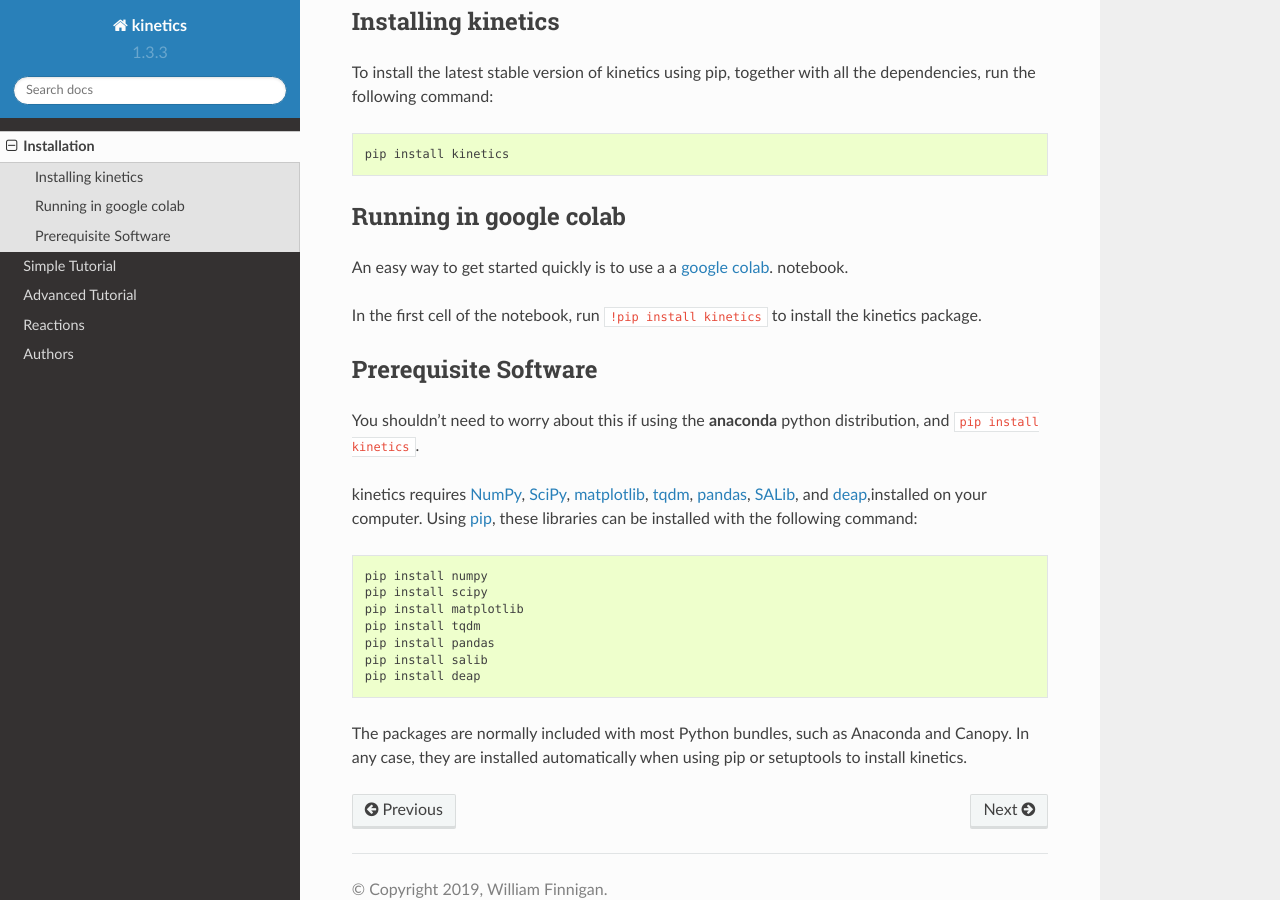
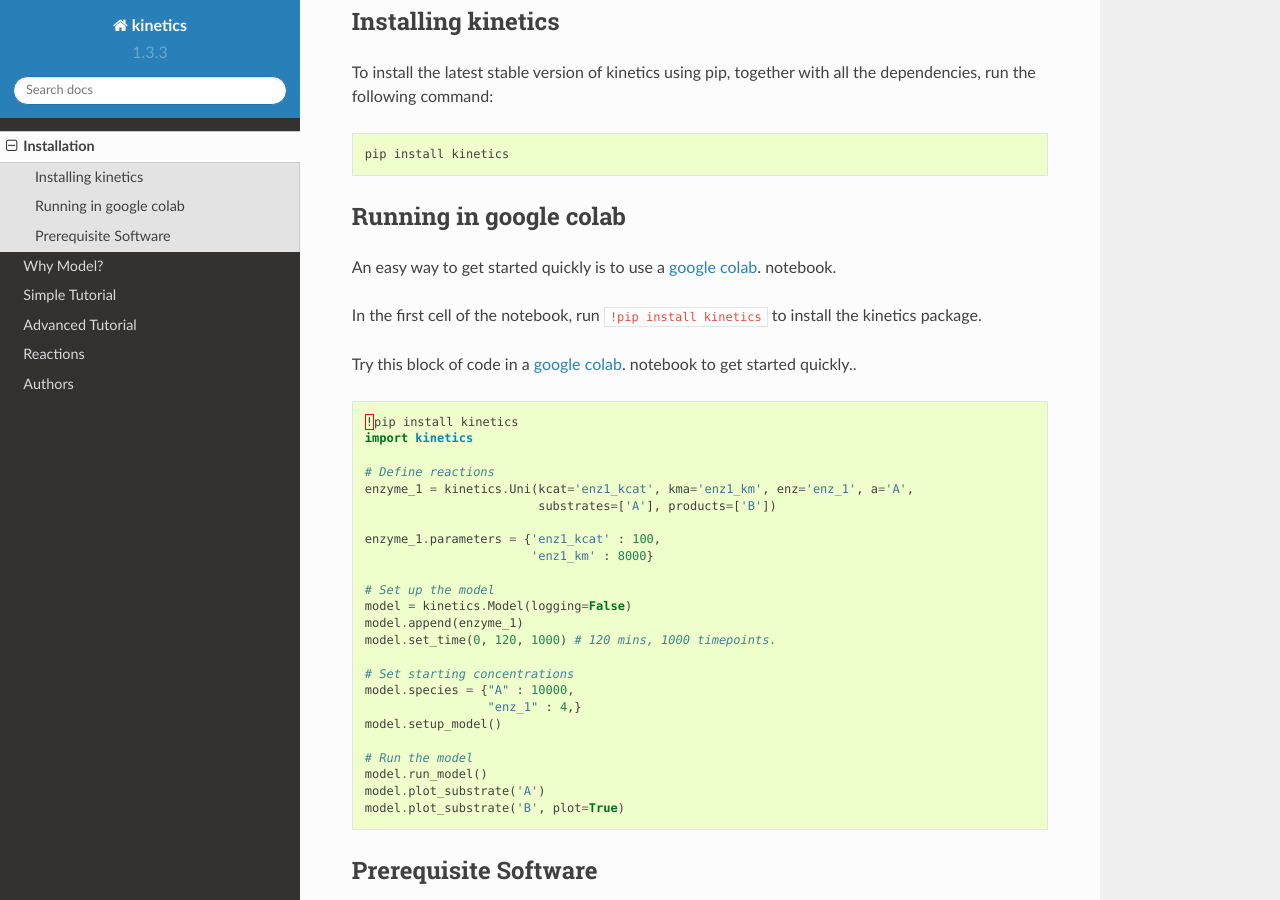
Before and after one commit to willfinnigan/kinetics, a Sphinx documentation site: the page built from docs/Installation.rst, in a window 1280 px wide and 900 px high, scrolled down 227 px. Built offline with Sphinx 7.4.7 and the Read the Docs theme 2.0.0, drawn with Linux system fonts in a browser that asks for light colours; pages that are not in the unit, such as notebooks, are missing from menus.

Commit message:
documentation and updated pingpong reaction

```diff
--- a/docs/Installation.rst
+++ b/docs/Installation.rst
@@ -17,12 +17,38 @@ dependencies, run the following command:
 
 Running in google colab
 -----------------------
-An easy way to get started quickly is to use a a `google colab
-<https://colab.research.google.com/>`_.
-notebook.
-
+An easy way to get started quickly is to use a `google colab <https://colab.research.google.com/>`_. notebook.
 
 In the first cell of the notebook, run  ``!pip install kinetics`` to install the kinetics package.
+
+Try this block of code in a `google colab <https://colab.research.google.com/>`_. notebook to get started quickly..
+
+.. code:: python
+
+    !pip install kinetics
+    import kinetics
+
+    # Define reactions
+    enzyme_1 = kinetics.Uni(kcat='enz1_kcat', kma='enz1_km', enz='enz_1', a='A',
+                            substrates=['A'], products=['B'])
+
+    enzyme_1.parameters = {'enz1_kcat' : 100,
+                           'enz1_km' : 8000}
+
+    # Set up the model
+    model = kinetics.Model(logging=False)
+    model.append(enzyme_1)
+    model.set_time(0, 120, 1000) # 120 mins, 1000 timepoints.
+
+    # Set starting concentrations
+    model.species = {"A" : 10000,
+                     "enz_1" : 4,}
+    model.setup_model()
+
+    # Run the model
+    model.run_model()
+    model.plot_substrate('A')
+    model.plot_substrate('B', plot=True)
 
 
 Prerequisite Software
--- a/docs/Simple Tutorial.rst
+++ b/docs/Simple Tutorial.rst
@@ -17,7 +17,7 @@ The complete example as a single block of code is available at the end.
 
 Define reactions
 ----------------
-The first step in building a kinetic model is to define rate equations which describe the rates of the reactions in a system.
+The first step in building a kinetic model using this package is to define rate equations which describe the rates of the reactions in a system.
 Rate equations will typically contain rate constants, referred to as parameters here, and species concentrations.
 Each rate equation which needs to be included in the model should be set up as a reaction object, as shown below.
 
--- a/docs/Why Model.rst
+++ b/docs/Why Model.rst
@@ -1,3 +1,7 @@
+==========
+Why Model?
+==========
+
 What is a model?
 ----------------
 
--- a/docs/index.rst
+++ b/docs/index.rst
@@ -42,6 +42,7 @@ Features
    :maxdepth: 2
 
    Installation
+   Why Model
    Simple Tutorial
    Advanced Tutorial
    Reactions
```
Also changed, not shown: docs/Reactions.rst (+76 -0 lines), 1 other file.
